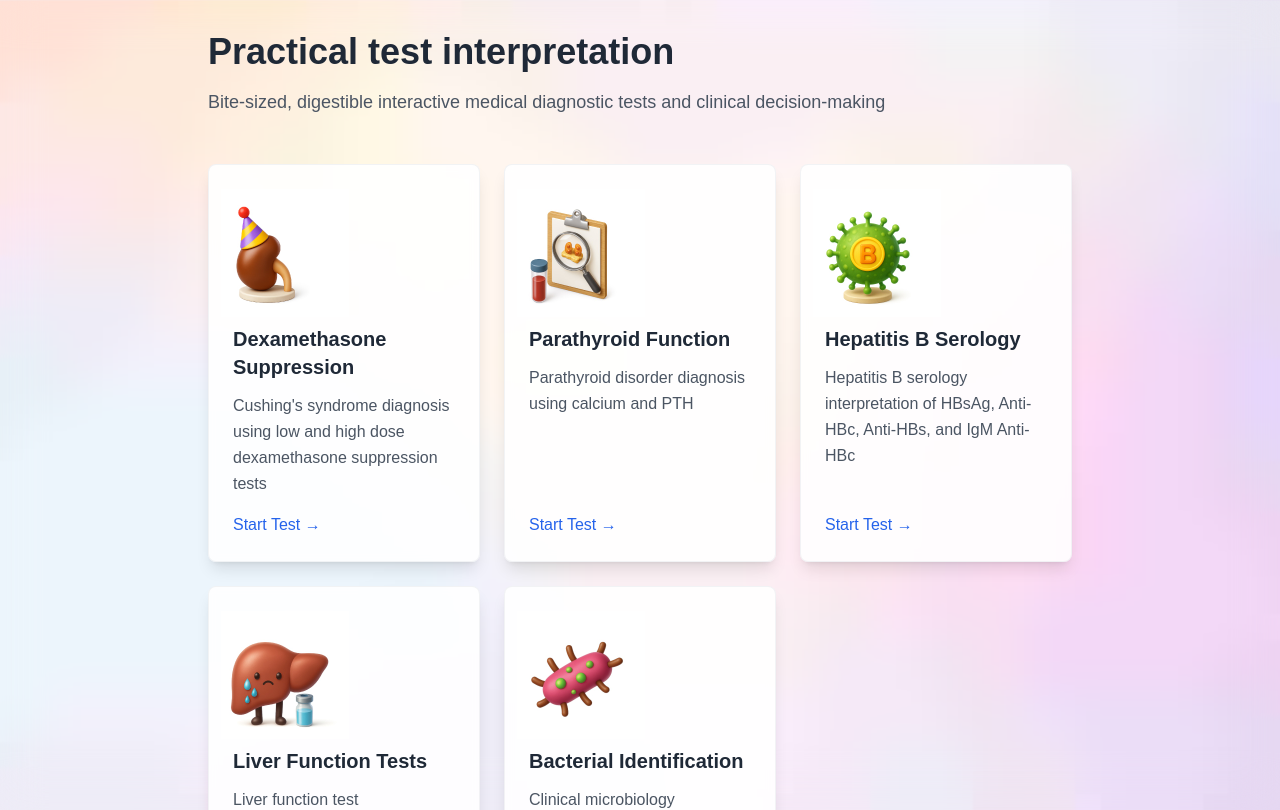
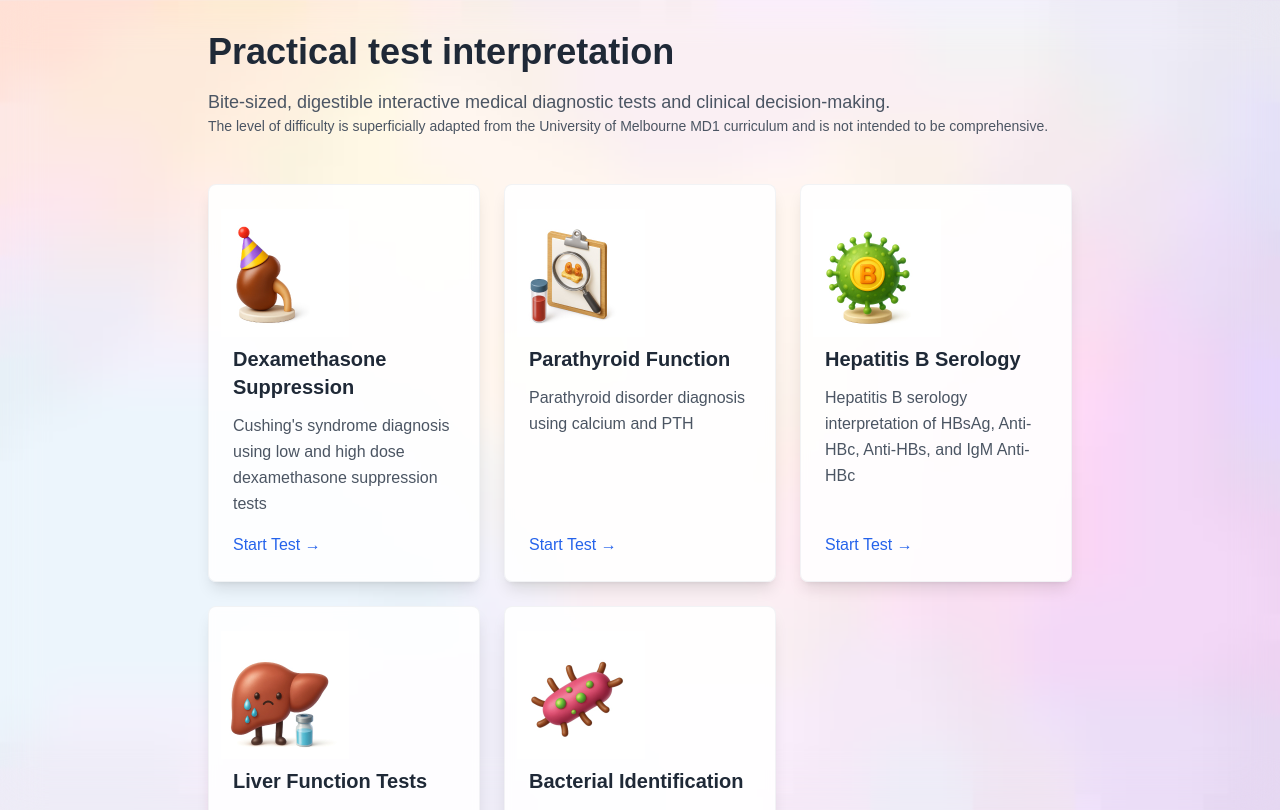
Before and after one commit to olliecheng/practice, a React (Vite) app: page / in a window 1280 px wide. Shown: the top 810 px of the page. Built offline with nearby package versions, Linux system fonts and the light colour scheme.

Commit message:
Add difficulty disclaimer

```diff
--- a/src/components/Home.jsx
+++ b/src/components/Home.jsx
@@ -7,7 +7,11 @@ function Home() {
         </h1>
         <p className="text-lg text-gray-600 font-light">
           Bite-sized, digestible interactive medical diagnostic tests and
-          clinical decision-making
+          clinical decision-making.
+        </p>
+        <p className="text-sm text-gray-600 font-light">
+          The level of difficulty is superficially adapted from the University
+          of Melbourne MD1 curriculum and is not intended to be comprehensive.
         </p>
       </header>
 
```
